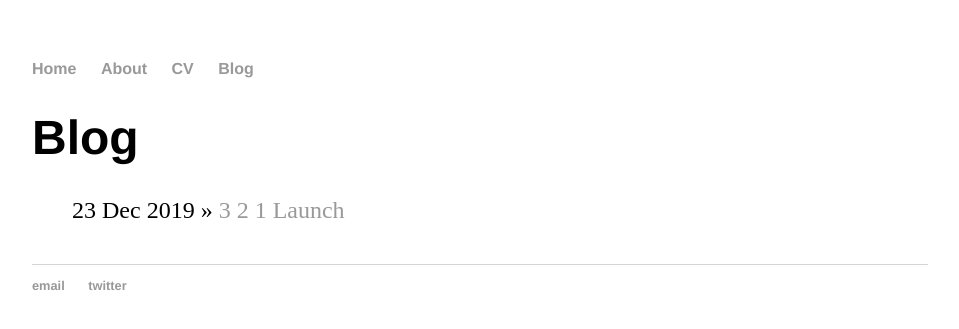
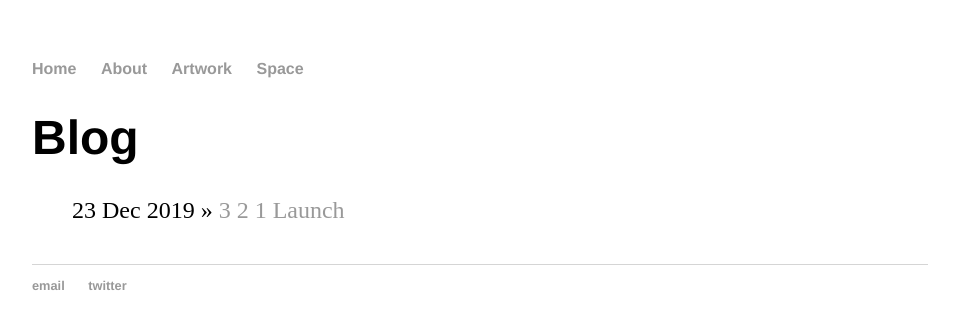
Before and after one commit to pdr-github/pdr-github.github.io, a Jekyll site: the page built from Artwork/index.html, in a window 1280 px wide. Shown: the top 329 px of the page, without its empty margins (160-1119 px from the left). Built offline with Jekyll 4.4.1, drawn with Linux system fonts in a browser that asks for light colours.

Commit message:
Adding Artwork

```diff
--- a/_layouts/default.html
+++ b/_layouts/default.html
@@ -9,9 +9,9 @@
 			<nav>
 	    		<ul>
 	        		<li><a href="/">Home</a></li>
-		        	<li><a href="/about">About</a></li>
-	        		<li><a href="/cv">CV</a></li>
-	        		<li><a href="/blog">Blog</a></li>
+		        	<li><a href="/About">About</a></li>
+	        		<li><a href="/Artwork">Artwork</a></li>
+	        		<li><a href="/Space Projects">Space</a></li>
 	    		</ul>
 			</nav>
 			<div class="container">
```
Also changed, not shown: Artwork/atom.xml (renamed from blog/atom.xml), Artwork/index.html (renamed from blog/index.html).
